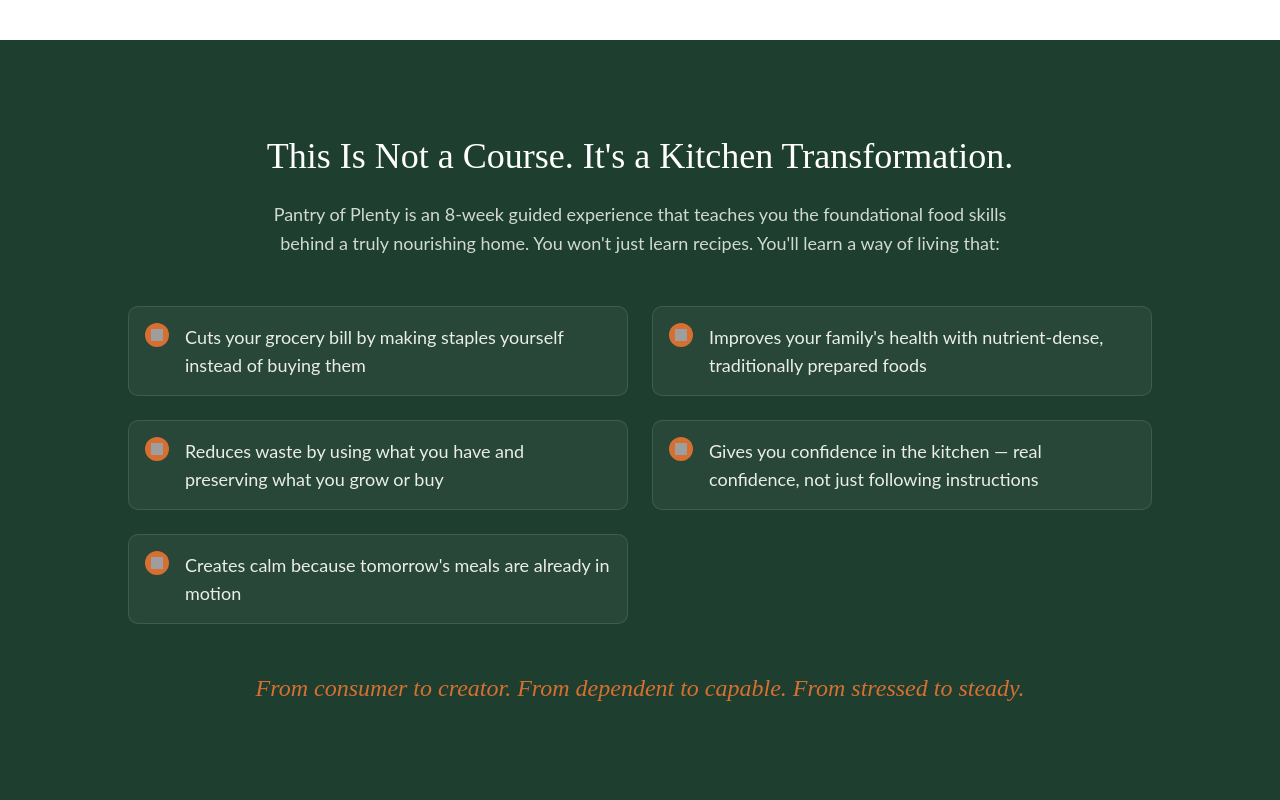
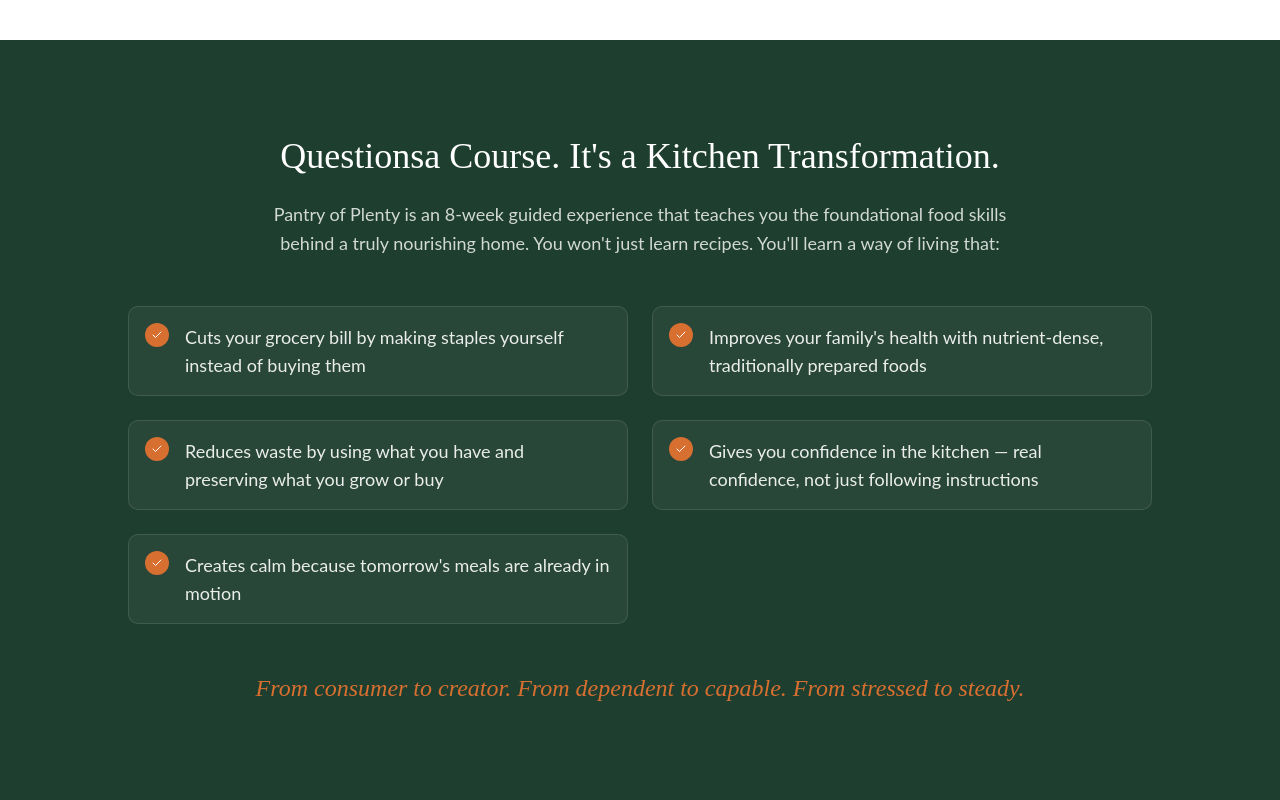
Before and after one commit to ankurmans/wylderspace-pantry-of-plenty, a Next.js app: page / in a window 1280 px wide. Shown: the part 2660-3460 px from the top of the page. Built offline with nearby package versions, Linux system fonts and the light colour scheme.

Commit message:
Update WhatThisIsSection to use local check-icon.svg asset

```diff
--- a/components/sections/WhatThisIsSection.tsx
+++ b/components/sections/WhatThisIsSection.tsx
@@ -4,8 +4,8 @@
 import { Container } from '@/components/ui/Container'
 
 export const WhatThisIsSection: React.FC = () => {
-  // Icon URL from Figma
-  const checkIcon = "http://localhost:3845/assets/21f2f48c30d9be4921205a1fa3310c3ca3af3ba2.svg"
+  // Icon path from local assets folder (public/assets/)
+  const checkIcon = "/assets/check-icon.svg"
 
   const benefits = [
     'Cuts your grocery bill by making staples yourself instead of buying them',
@@ -26,7 +26,7 @@
             className="text-3xl md:text-[36px] font-medium mb-6 text-center leading-[40px] text-white"
             style={{ fontFamily: "'Playfair Display', serif" }}
           >
-            This Is Not a Course. It's a Kitchen Transformation.
+            Questionsa Course. It's a Kitchen Transformation.
           </h2>
 
           {/* Intro Paragraph - Lato Regular, 18px, rgba(255,255,255,0.8), centered */}
```
Also changed, not shown: public/assets/check-icon.svg (added).
